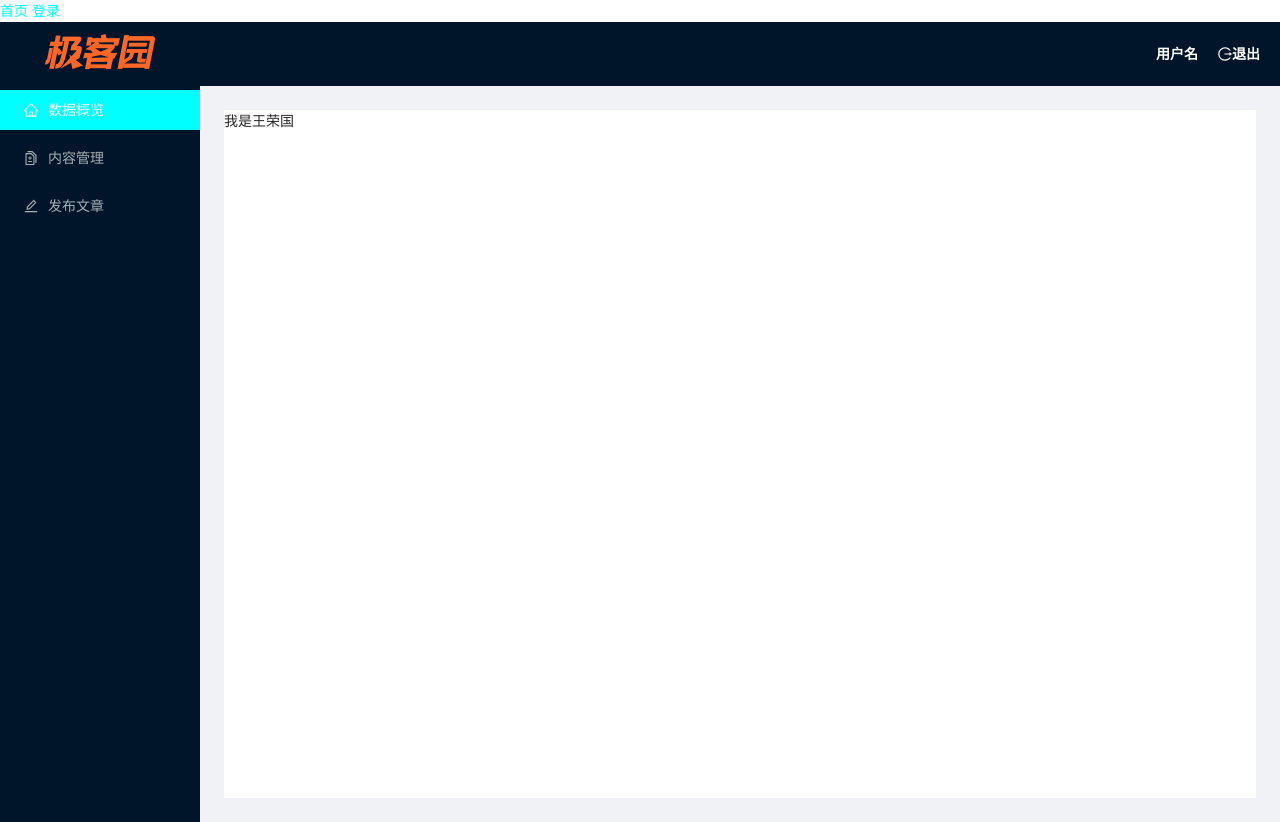
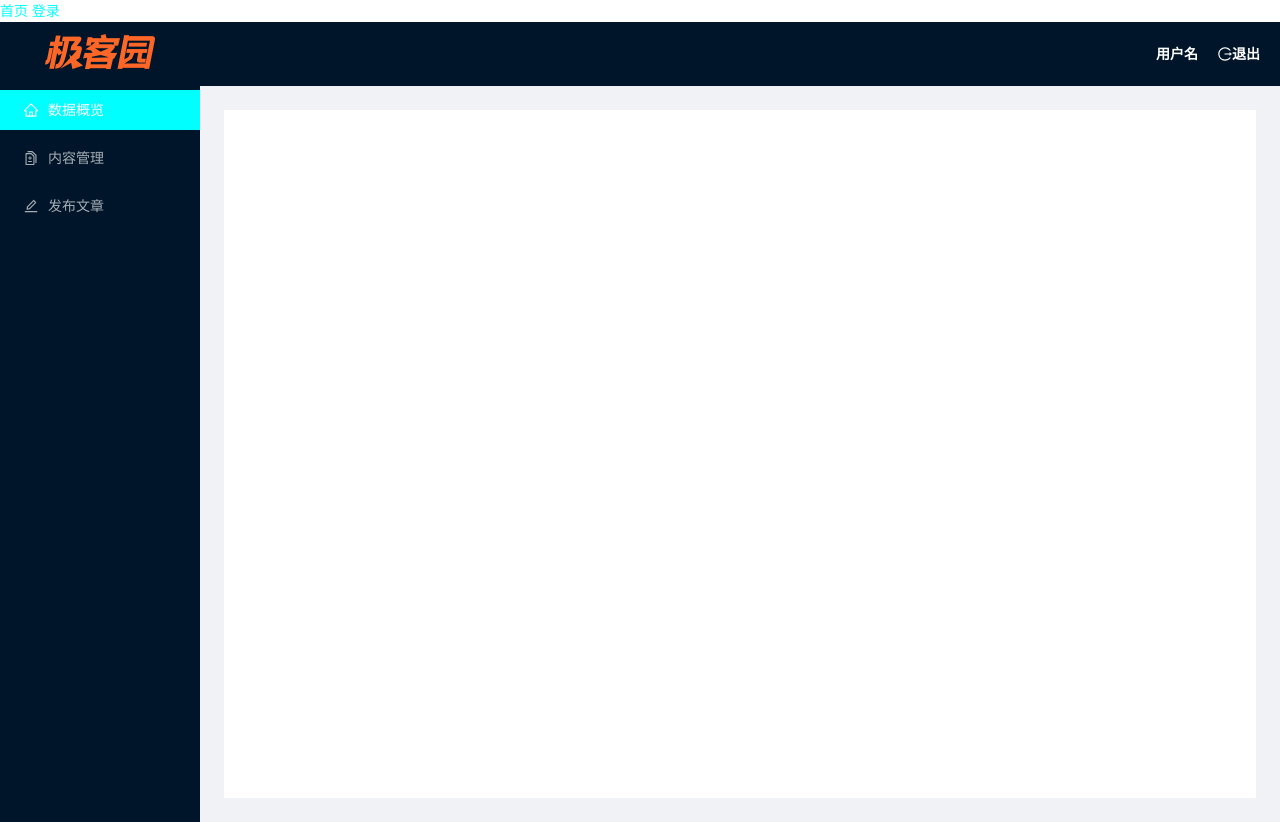
Before and after one commit to hai-an/Jikeyuan, a React (Create React App) app: page / in a window 1280 px wide. Built offline with nearby package versions, Linux system fonts and the light colour scheme.

Commit message:
首页-嵌套路由的配置

```diff
--- a/src/pages/Layout/index.js
+++ b/src/pages/Layout/index.js
@@ -2,7 +2,7 @@
  * @Author: hai_an 1207783846@qq.com
  * @Date: 2023-06-09 17:09:37
  * @LastEditors: hai_an 1207783846@qq.com
- * @LastEditTime: 2023-06-14 18:31:39
+ * @LastEditTime: 2023-06-14 20:48:18
  * @FilePath: \jikeyuan-pc\src\pages\Layout\index.js
  * @Description:
  *
@@ -12,17 +12,26 @@ import React, { Component } from 'react'
 import { DiffOutlined, EditOutlined, LogoutOutlined, HomeOutlined } from '@ant-design/icons'
 import { Layout, Menu } from 'antd'
 import styles from './index.module.less'
+import { Link, Outlet } from 'react-router-dom'
+
+// 解构出 layout页面结构
 const { Header, Content, Sider } = Layout
+
 // 分离layout的侧边栏
 const tag = ['数据概览', '内容管理', '发布文章']
+const routerPath = ['/home', '/home/article', '/home/publish']
 const siderList = [HomeOutlined, DiffOutlined, EditOutlined].map((icon, index) => {
     const key = String(index + 1)
     return {
         key,
         icon: React.createElement(icon),
-        label: tag[index],
+        // label: tag[index],
+        // 要退转的地址
+        label: <Link to={routerPath[index]}>{tag[index]}</Link>,
+        // children: React.createElement(<Link to={routerPath[index]} />),
     }
 })
+
 export default class LayoutComponent extends Component {
     render() {
         return (
@@ -54,7 +63,10 @@ export default class LayoutComponent extends Component {
                             />
                         </Sider>
                         <Layout style={{ padding: '24px' }}>
-                            <Content className="site-layout-background">我是王荣国</Content>
+                            <Content className="site-layout-background">
+                                {/* 显示页面 */}
+                                <Outlet />
+                            </Content>
                         </Layout>
                     </Layout>
                 </Layout>
```
